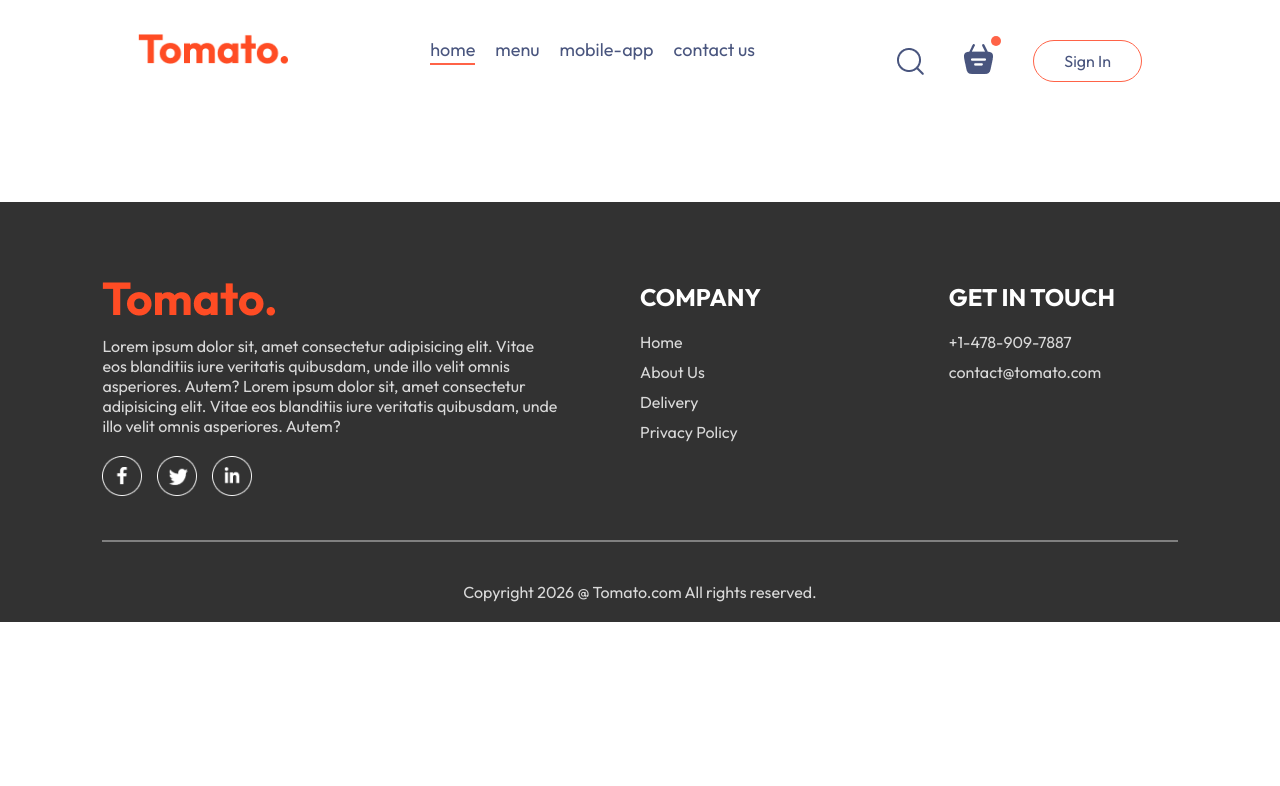
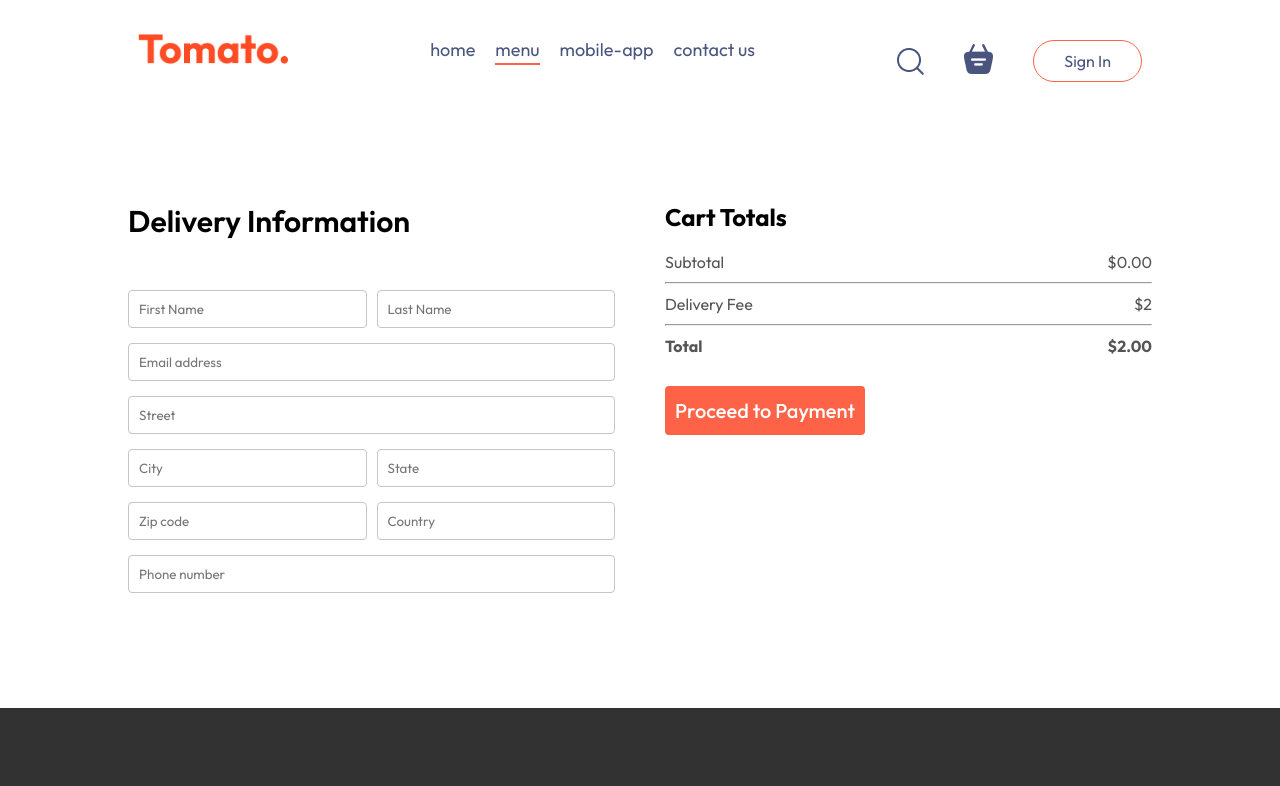
Before and after one commit to TeemaArab/food-delivery-app, a React (Vite) app in the folder frontend/: page /order in a window 1280 px wide. Shown: the top 786 px of the page. Built offline with nearby package versions, Linux system fonts and the light colour scheme.

Commit message:
check out page css done

```diff
--- a/frontend/src/components/Navbar/Navbar.jsx
+++ b/frontend/src/components/Navbar/Navbar.jsx
@@ -2,11 +2,14 @@
 import './Navbar.css'
 import {assets} from '../../assets/assets'
 import { Link } from 'react-router-dom'
+import { useContext } from 'react'
+import { StoreContext } from '../../context/StoreContext'
 
 
 const Navbar = ({ setShowLogin }) => {
 
-  const [menu,setMenu]= useState('home');
+  const [menu,setMenu]= useState('menu');
+  const {getTotalCartAmount} = useContext(StoreContext);
   return (
     <div className='navbar'>
       {/* I added link so that by clicking on the logo, the user can navigate to the home page */}
@@ -25,7 +28,7 @@
           {/* I wrapped the img tag insde link so that by a click on the basket icon, the user can navigate to the cart page */}
           <Link to='/cart'><img src={assets.basket_icon} alt="" /></Link >
 
-            <div className='dot'></div>
+            <div className={getTotalCartAmount() === 0 ? '' : 'dot'}></div>
 
          </div>
          <button onClick={()=>setShowLogin(true)}>Sign In</button>
--- a/frontend/src/context/StoreContext.jsx
+++ b/frontend/src/context/StoreContext.jsx
@@ -1,54 +1,57 @@
-import { createContext} from "react";
+import { createContext } from "react";
 import { useState, useEffect } from "react";
 import { food_list } from "../assets/assets";
 
-export const StoreContext = createContext(null)
+export const StoreContext = createContext(null);
 
-const StoreContextProvider = (props) =>{
-
+const StoreContextProvider = (props) => {
   const [cartItems, setCartItems] = useState({});
 
   //------------------------------------------------------------------------------------------------------------
   // function to add items to cart, it will check if the item is already in the cart or not, if not it will add the item to the cart with quantity 1, if yes it will increase the quantity by 1
-    const addToCart = (itemId)=>{
-        if(!cartItems[itemId]){
-            setCartItems((prev) =>({...prev, [itemId]: 1}))
-        }else{
-            setCartItems((prev) =>({...prev, [itemId]: prev[itemId] + 1}))
+  const addToCart = (itemId) => {
+    if (!cartItems[itemId]) {
+      setCartItems((prev) => ({ ...prev, [itemId]: 1 }));
+    } else {
+      setCartItems((prev) => ({ ...prev, [itemId]: prev[itemId] + 1 }));
     }
-    }
+  };
 
   //-----------------------------------------------------------------------------------------------------------
   // function to remove items from cart, it will check if the item is already in the cart or not, if not it will do nothing, if yes it will decrease the quantity by 1, if the quantity becomes 0 it will remove the item from the cart
-    const removeFromCart = (itemId)=>{
-        if(cartItems[itemId] > 1){
-            setCartItems((prev) =>({...prev, [itemId]: prev[itemId]-1}))
-        }else{
-            setCartItems((prev) =>({...prev, [itemId]: undefined}))
+  const removeFromCart = (itemId) => {
+    if (cartItems[itemId] > 1) {
+      setCartItems((prev) => ({ ...prev, [itemId]: prev[itemId] - 1 }));
+    } else {
+      setCartItems((prev) => ({ ...prev, [itemId]: undefined }));
+    }
+  };
+
+  //    to calculate cart total
+  const getTotalCartAmount = () => {
+    let totalAmount = 0;
+    for (const item in cartItems) {
+      if (cartItems[item] > 0) {
+        let itemInfo = food_list.find((product) => product._id === item);// find the item in the food list to get its price
+        totalAmount += itemInfo.price * cartItems[item];// calculate the total amount by multiplying the price of the item with its quantity in the cart
       }
     }
-
-
-
-    useEffect(()=>{
-       console.log(cartItems);
-    },[cartItems])
-
-
+    return totalAmount;
+  };
 
   const contextValue = {
     food_list,
     cartItems,
     setCartItems,
     addToCart,
-        removeFromCart
-
-    }
+    removeFromCart,
+    getTotalCartAmount
+  };
   return (
     <StoreContext.Provider value={contextValue}>
       {props.children}
     </StoreContext.Provider>
-    )
-}
+  );
+};
 
 export default StoreContextProvider;
--- a/frontend/src/pages/Cart/Cart.jsx
+++ b/frontend/src/pages/Cart/Cart.jsx
@@ -1,9 +1,11 @@
 import React, { useContext } from "react";
 import "./Cart.css";
 import { StoreContext } from "../../context/StoreContext";
+import { useNavigate } from "react-router-dom";
 
 const Cart = () => {
-  const { cartItems, food_list, removeFromCart } = useContext(StoreContext);
+  const { cartItems, food_list, removeFromCart, getTotalCartAmount } = useContext(StoreContext);
+  const navigate = useNavigate();
   return (
     <div className="cart">
       <div className="cart-items">
@@ -49,19 +51,19 @@
           <div>
             <div className="cart-total-details">
               <p>Subtotal</p>
-              <p>{0}</p>
+              <p>${getTotalCartAmount().toFixed(2)}</p>
             </div>
             <hr />
             <div className="cart-total-details">
               <p>Delivery Fee</p>
-              <p>{2}</p>
+              <p>${2.00}</p>
             </div>
             <hr />
             <div className="cart-total-details">
               <b>Total</b>
-              <b>{0}</b>
+              <b>{`$${getTotalCartAmount().toFixed(2)}`}</b>
             </div>
-            <button>Proceed to Checkout</button>
+            <button onClick={()=>navigate('/order')}>Proceed to Checkout</button>
           </div>
         </div>
         {/* the promo code section */}
--- a/frontend/src/pages/PlaceOrder/PlaceOrder.css
+++ b/frontend/src/pages/PlaceOrder/PlaceOrder.css
@@ -0,0 +1,37 @@
+.place-order{
+    display: flex;
+    align-items:start;
+    justify-content:space-between;
+    gap:50px;
+    margin-top:100px;
+}
+.place-order-left{
+    width:100%;
+    max-width:max(30%,500px)
+}
+.place-order-left .title{
+    font-size:30px;
+    font-weight: 600;
+    margin-bottom: 50px
+}
+.place-order-left input{
+    margin-bottom: 15px;
+    width:100%;
+    padding: 10px;
+    border:1px solid #c5c5c5;
+    border-radius: 4px;
+    outline-color:tomato
+}
+.place-order-left .multi-fields{
+    display:flex;
+    gap:10px;
+}
+.place-order-right{
+    width:100%;
+    max-width:max(40%,500px);
+}
+.place-order .cart-total button{
+    margin-top:30px;
+    font-size:20px;
+    font-weight: 500;
+}
--- a/frontend/src/pages/PlaceOrder/PlaceOrder.jsx
+++ b/frontend/src/pages/PlaceOrder/PlaceOrder.jsx
@@ -1,11 +1,57 @@
 import React from 'react'
 import './PlaceOrder.css'
+import { StoreContext } from '../../context/StoreContext'
+import { useContext } from 'react';
 
 const PlaceOrder = () => {
+  const {getTotalCartAmount} = useContext(StoreContext);
   return (
-    <div>
+    <form className='place-order'>
+      <div className="place-order-left">
+        <p className="title">Delivery Information</p>
+        <div className="multi-fields">
+          <input type="text" placeholder='First Name' />
+          <input type="text" placeholder='Last Name'  />
+        </div>
+        <input type="email" placeholder='Email address'  />
+        <input type="text" placeholder='Street' />
 
-    </div>
+         <div className="multi-fields">
+          <input type="text" placeholder='City' />
+          <input type="text" placeholder='State'  />
+        </div>
+
+         <div className="multi-fields">
+          <input type="text" placeholder='Zip code' />
+          <input type="text" placeholder='Country'  />
+        </div>
+          <input type="text" placeholder='Phone number'  />
+      </div>
+
+      {/* right side */}
+      <div className="place-order-right">
+             <div className="cart-total">
+          <h2>Cart Totals</h2>
+          <div>
+            <div className="cart-total-details">
+              <p>Subtotal</p>
+              <p>${getTotalCartAmount().toFixed(2)}</p>
+            </div>
+            <hr />
+            <div className="cart-total-details">
+              <p>Delivery Fee</p>
+              <p>${2.00}</p>
+            </div>
+            <hr />
+            <div className="cart-total-details">
+              <b>Total</b>
+              <b>{`$${(getTotalCartAmount() + 2.00).toFixed(2)}`}</b>
+            </div>
+            <button>Proceed to Payment</button>
+          </div>
+      </div>
+      </div>
+    </form>
   )
 }
 
```
Lines whose indentation alone changed are shown as unchanged.
